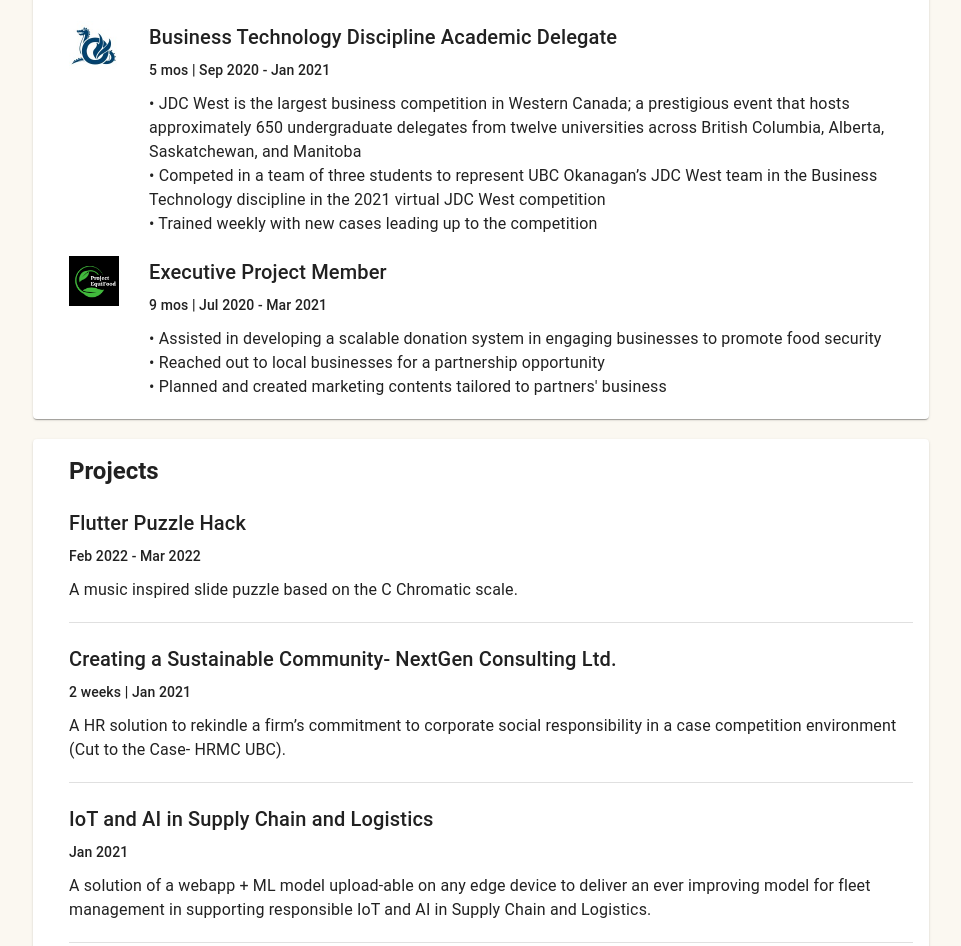
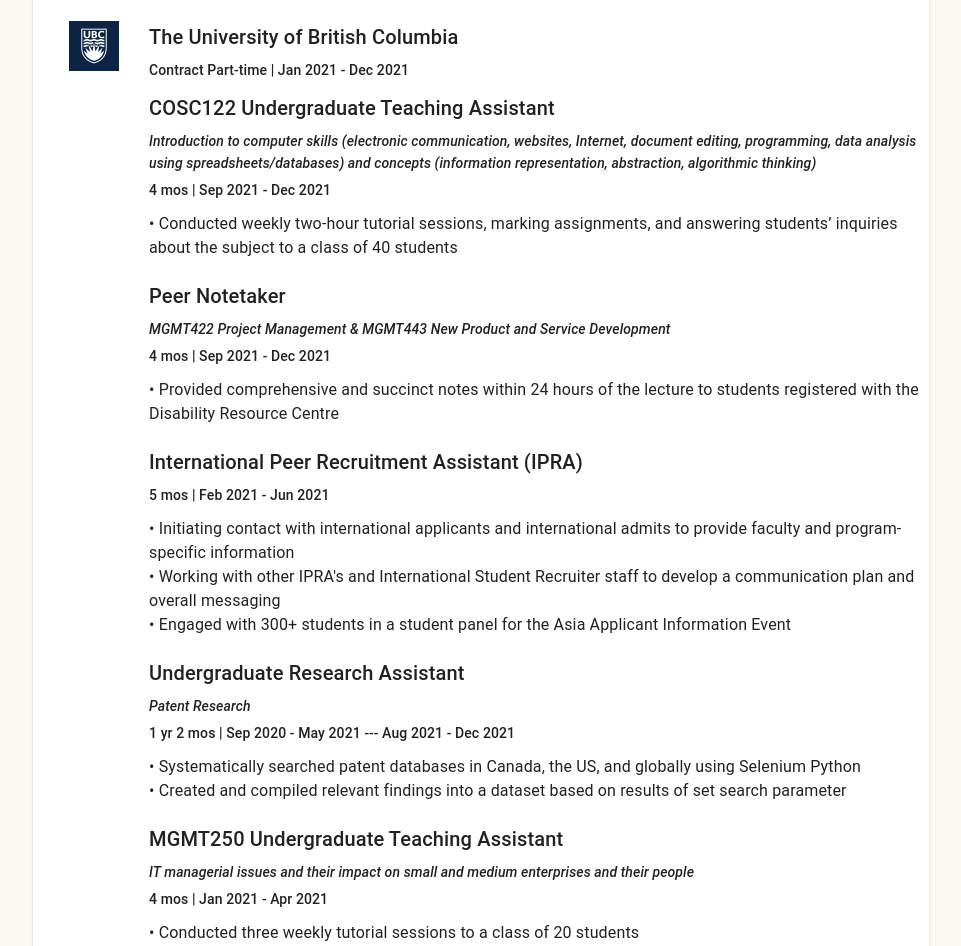
Before and after one commit to CWYRenee/CWYRenee.github.io, a React (Create React App) app: page / in a window 1280 px wide. Shown: the part 666-1612 px from the top of the page, without its empty margins (159-1120 px from the left). Built offline with nearby package versions, Linux system fonts and the light colour scheme.

Commit message:
ubc experience add

```diff
--- a/src/components/Feed/Experience.js
+++ b/src/components/Feed/Experience.js
@@ -8,6 +8,7 @@
 import "./Experience.sass";
 import equifood_logo from './EquiFoodlogo.png'
 import jdcw_logo from './jdcw_logo.jpeg'
+import ubc_logo from './ubc.jpg'
 
 function Experience() {
   return (
@@ -17,19 +18,100 @@
       Experience
       </Typography>
 
+      <CardActionArea className='ind_exp' style={{marginLeft: '80px'}}>
+      <CardMedia
+          className= "logo"
+          component="img"
+          src={ubc_logo}
+        />
+      <Typography gutterBottom variant="h6" component="div">
+      The University of British Columbia
+      </Typography>
+      <Typography variant="subtitle2" gutterBottom component="div" style={{marginBottom: "10px"}}>
+      Contract Part-time | Jan 2021 - Dec 2021
+      </Typography>
+
+      <Typography gutterBottom variant="h6" component="div">
+      COSC122 Undergraduate Teaching Assistant
+      </Typography>
+      <Typography variant="subtitle2" gutterBottom component="div" style={{fontStyle: "italic"}}>
+      Introduction to computer skills (electronic communication, websites, Internet, document editing, programming, data analysis using spreadsheets/databases) and concepts (information representation, abstraction, algorithmic thinking)
+      </Typography>
+      <Typography variant="subtitle2" gutterBottom component="div" style={{marginBottom: "10px"}}>
+      4 mos | Sep 2021 - Dec 2021
+      </Typography>
+      <Typography variant="body1" style={{marginBottom: "20px"}} >
+      • Conducted weekly two-hour tutorial sessions, marking assignments, and answering students’ inquiries about the subject to a class of 40 students <br />
+      </Typography>
+
+      <Typography gutterBottom variant="h6" component="div">
+      Peer Notetaker
+      </Typography>
+      <Typography variant="subtitle2" gutterBottom component="div" style={{fontStyle: "italic"}}>
+      MGMT422 Project Management & MGMT443 New Product and Service Development
+      </Typography>
+      <Typography variant="subtitle2" gutterBottom component="div" style={{marginBottom: "10px"}}>
+      4 mos | Sep 2021 - Dec 2021
+      </Typography>
+      <Typography variant="body1" gutterBottom style={{marginBottom: "20px"}} >
+      • Provided comprehensive and succinct notes within 24 hours of the lecture to students registered with the Disability Resource Centre <br />
+      </Typography>
+
+      <Typography gutterBottom variant="h6" component="div">
+      International Peer Recruitment Assistant (IPRA)
+      </Typography>
+      <Typography variant="subtitle2" gutterBottom component="div" style={{marginBottom: "10px"}}>
+      5 mos | Feb 2021 - Jun 2021
+      </Typography>
+      <Typography variant="body1" gutterBottom style={{marginBottom: "20px"}} >
+      • Initiating contact with international applicants and international admits to provide faculty and program-specific information <br />
+      • Working with other IPRA's and International Student Recruiter staff to develop a communication plan and overall messaging <br />
+      • Engaged with 300+ students in a student panel for the Asia Applicant Information Event <br />
+      </Typography>
+
+      <Typography gutterBottom variant="h6" component="div">
+      Undergraduate Research Assistant
+      </Typography>
+      <Typography variant="subtitle2" gutterBottom component="div" style={{fontStyle: "italic"}}>
+      Patent Research
+      </Typography>
+      <Typography variant="subtitle2" gutterBottom component="div" style={{marginBottom: "10px"}}>
+      1 yr 2 mos | Sep 2020 - May 2021 --- Aug 2021 - Dec 2021
+      </Typography>
+      <Typography variant="body1" gutterBottom style={{marginBottom: "20px"}} >
+      • Systematically searched patent databases in Canada, the US, and globally using Selenium Python <br />
+      • Created and compiled relevant findings into a dataset based on results of set search parameter <br />
+      </Typography>
+
+      <Typography gutterBottom variant="h6" component="div">
+      MGMT250 Undergraduate Teaching Assistant
+      </Typography>
+      <Typography variant="subtitle2" gutterBottom component="div" style={{fontStyle: "italic"}}>
+      IT managerial issues and their impact on small and medium enterprises and their people
+      </Typography>
+      <Typography variant="subtitle2" gutterBottom component="div" style={{marginBottom: "10px"}}>
+      4 mos | Jan 2021 - Apr 2021
+      </Typography>
+      <Typography variant="body1" style={{marginBottom: "20px"}} >
+      • Conducted three weekly tutorial sessions to a class of 20 students <br />
+      • Marked assignments and answered students’ inquiries about the subject <br />
+      </Typography>
+      </CardActionArea>
+      <Divider />
+
       <CardActionArea className='ind_exp' href='https://www.projectequifood.com/?fbclid=IwAR1XlLTc6kK0RprCf-2e9SzhIYYrJP2Jz7H9zO4m_B4I6XaLSOHFYRBp2YQ' target='_blank' style={{marginLeft: '80px'}}>
       <CardMedia
           className= "logo"
           component="img"
           src={jdcw_logo}
         />
-      <Typography gutterBottom variant="h6" component="div">
+      <Typography gutterBottom variant="h6" component="div" style={{marginTop: "20px"}}>
       Business Technology Discipline Academic Delegate
       </Typography>
       <Typography variant="subtitle2" gutterBottom component="div" style={{marginBottom: "10px"}}>
       5 mos | Sep 2020 - Jan 2021
       </Typography>
-      <Typography variant="body1" gutterBottom style={{marginBottom: "20px"}} >
+      <Typography variant="body1" style={{marginBottom: "20px"}} >
       • JDC West is the largest business competition in Western Canada; a prestigious event that hosts approximately 650 undergraduate delegates from twelve universities across British Columbia, Alberta, Saskatchewan, and Manitoba <br />
       • Competed in a team of three students to represent UBC Okanagan’s JDC West team in the Business Technology discipline in the 2021 virtual JDC West competition <br />
       • Trained weekly with new cases leading up to the competition <br />
@@ -43,13 +125,13 @@
           component="img"
           src={equifood_logo}
       />
-      <Typography gutterBottom variant="h6" component="div">
+      <Typography gutterBottom variant="h6" component="div" style={{marginTop: "20px"}}>
       Executive Project Member
       </Typography>
       <Typography variant="subtitle2" gutterBottom component="div" style={{marginBottom: "10px"}}>
       9 mos | Jul 2020 - Mar 2021
       </Typography>
-      <Typography variant="body1" gutterBottom style={{marginBottom: "20px"}} >
+      <Typography variant="body1" gutterBottom>
       • Assisted in developing a scalable donation system in engaging businesses to promote food security <br />
       • Reached out to local businesses for a partnership opportunity <br />
       • Planned and created marketing contents tailored to partners' business <br />
--- a/src/components/Feed/Experience.sass
+++ b/src/components/Feed/Experience.sass
@@ -6,8 +6,6 @@
     position: relative
 
 .ind_exp
-    float: left
-    position: relative
     max-width: 92%
 
 .logo
--- a/src/components/Feed/Projects.sass
+++ b/src/components/Feed/Projects.sass
@@ -4,6 +4,3 @@
     margin-left: auto
     margin-right: auto
     position: relative
-
-.ind_project
-    border-bottom: 0.1px solid lightgrey
```
